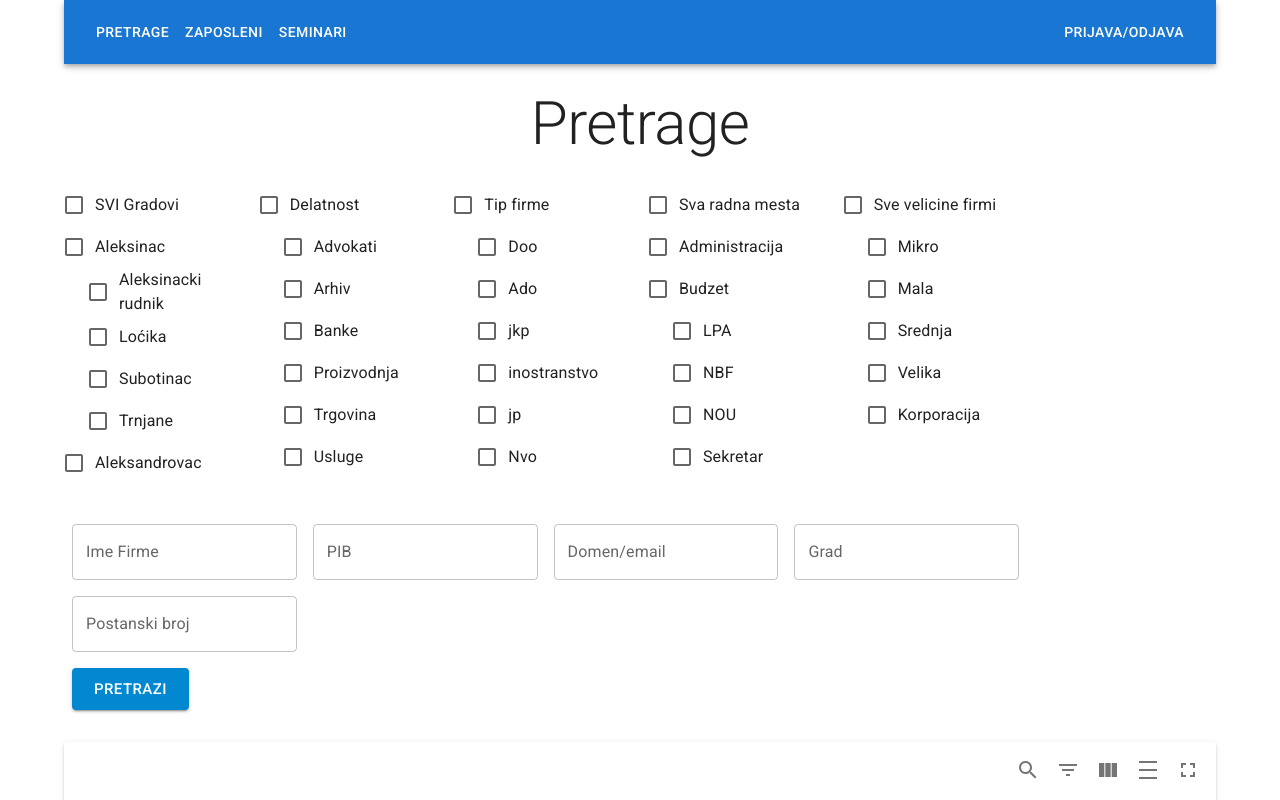
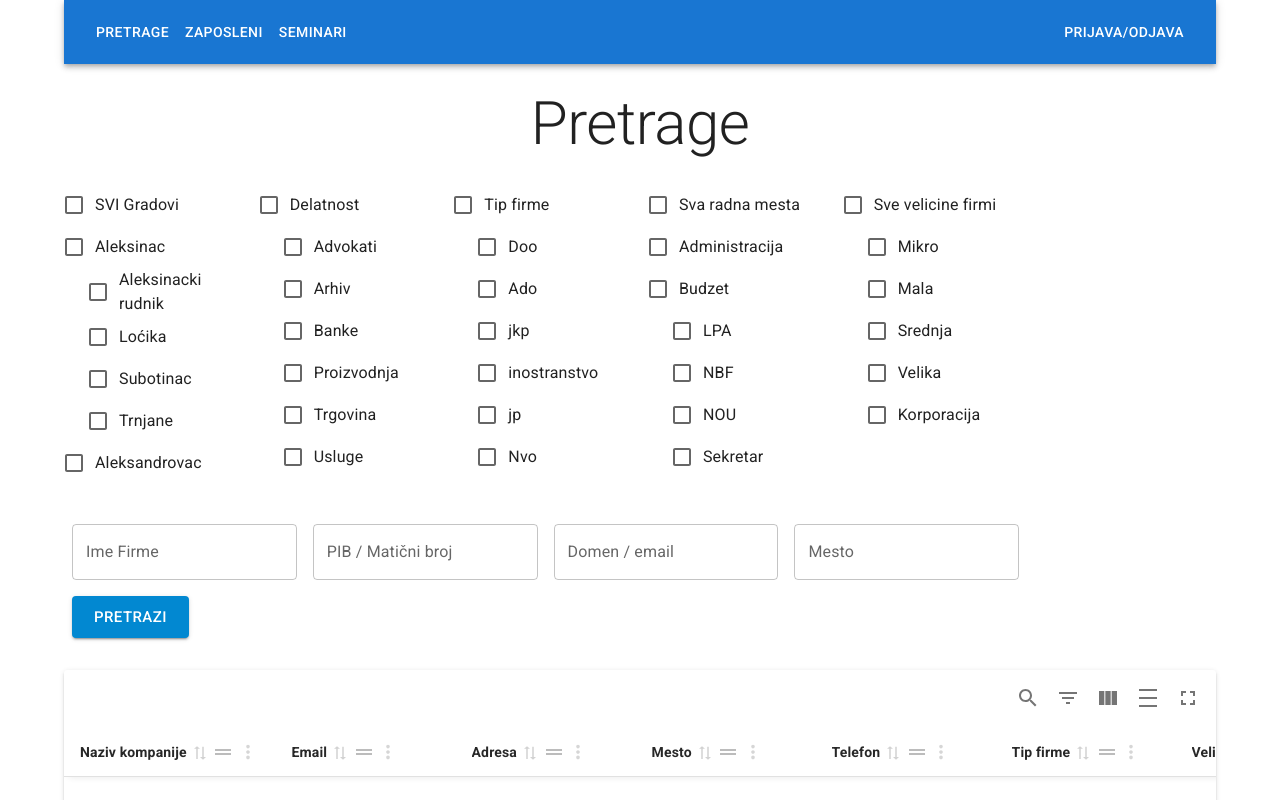
Before and after one commit to BogdanRaicevic/ied-projects, a React (Vite) app in the folder ied-fe/: page /pretrage in a window 1280 px wide. Shown: the top 800 px of the page. Built offline with nearby package versions, Linux system fonts and the light colour scheme; no server answers.

Commit message:
Remove postansi broj from search parameters

```diff
--- a/ied-fe/src/components/Forms/CompanyForm/CompanyForm.tsx
+++ b/ied-fe/src/components/Forms/CompanyForm/CompanyForm.tsx
@@ -71,12 +71,6 @@ export const companyFormMetadata: Metadata[] = [
     key: "e_mail",
     label: "Email",
     inputAdornment: <Email />,
-    inputType: InputTypesSchema.enum.Text,
-  },
-  {
-    key: "postanski_broj",
-    label: "Postanski broj",
-    inputAdornment: <Approval />,
     inputType: InputTypesSchema.enum.Text,
   },
   {
--- a/ied-fe/src/components/MyTable/myCompanyColumns.tsx
+++ b/ied-fe/src/components/MyTable/myCompanyColumns.tsx
@@ -40,10 +40,6 @@ export const myCompanyColumns: MRT_ColumnDef<Company>[] = [
   {
     header: "Mesto",
     accessorKey: "mesto",
-  },
-  {
-    header: "Postanski broj",
-    accessorKey: "postanski_broj",
   },
   {
     header: "Telefon",
--- a/ied-fe/src/pages/Pretrage.tsx
+++ b/ied-fe/src/pages/Pretrage.tsx
@@ -122,10 +122,9 @@ export default function Pretrage() {
       >
         <Grid mt={4} maxWidth="lg">
           <TextField label="Ime Firme" />
-          <TextField label="PIB" />
-          <TextField label="Domen/email" />
-          <TextField label="Grad" />
-          <TextField label="Postanski broj" />
+          <TextField label="PIB / Matični broj" />
+          <TextField label="Domen / email" />
+          <TextField label="Mesto" />
         </Grid>
         <Button variant="contained" sx={{ m: 1, mb: 4 }} size="large" color="info">
           Pretrazi
```
Also changed, not shown: 2 other files (tests, documents, lock files or other folders).
